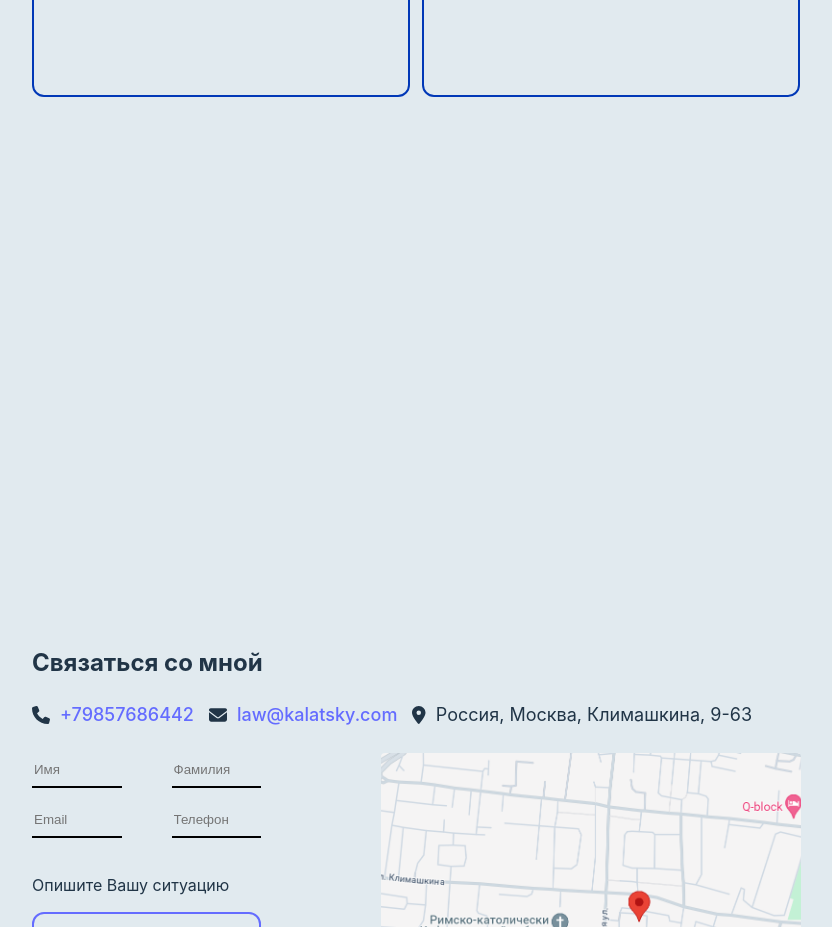
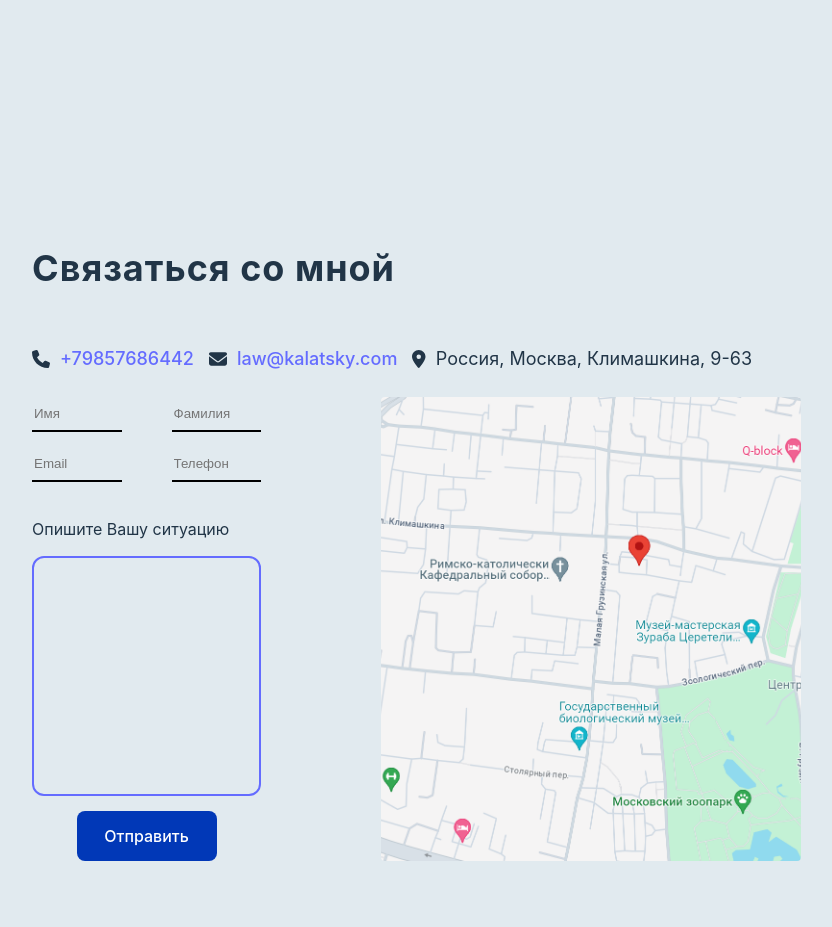
Before and after one commit to andrey-zinoviev-dev/Kalatsky, a React (Vite) app: page / in a window 1280 px wide. Shown: the part 1873-2800 px from the top of the page, without its empty margins (224-1056 px from the left). Built offline with nearby package versions, Linux system fonts and the light colour scheme.

Commit message:
updated paddings and contact healine size

```diff
--- a/src/Form.css
+++ b/src/Form.css
@@ -1,5 +1,14 @@
 .contanct {
   position: relative;
+  padding: 10% 20%;
+}
+
+.contanct__headline {
+  position: relative;
+  text-align: left;
+  font-size: 36px;
+  letter-spacing: 1px;
+  margin: 0 0 50px 0;
 }
 
 .contanct__ul {
--- a/src/Form.jsx
+++ b/src/Form.jsx
@@ -15,7 +15,7 @@ export default function Form({orderClicked}) {
   return (
     <section className="contanct" ref={sectionRef}>
       <div className="container">
-        <h2>Связаться со мной</h2>
+        <h2 className="contanct__headline">Связаться со мной</h2>
         <ul className="contanct__ul">
               <li>
                 <FontAwesomeIcon icon={faPhone} />
--- a/src/Services.css
+++ b/src/Services.css
@@ -1,5 +1,6 @@
 .services {
   position: relative;
+  padding: 10% 20%;
 }
 
 .services h2 {
```
